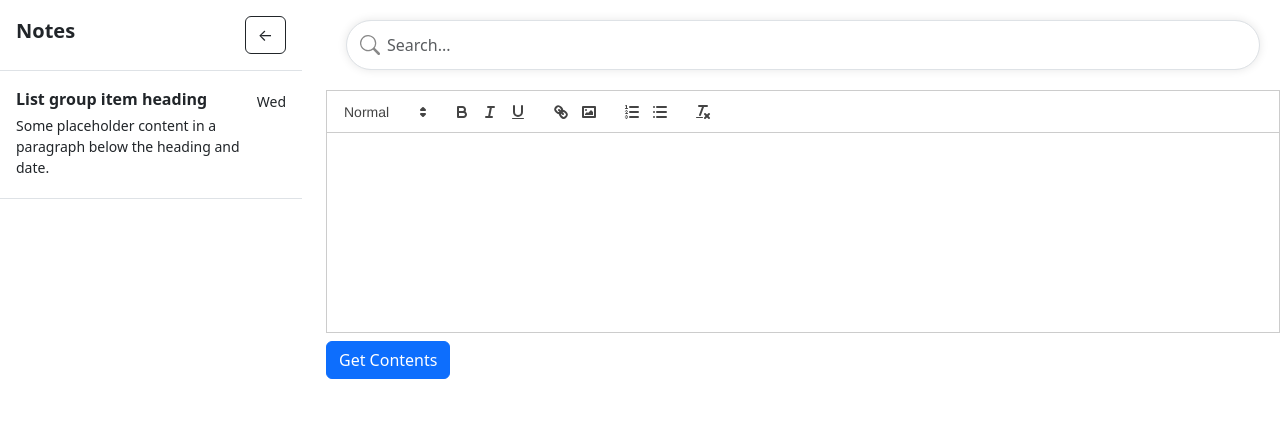
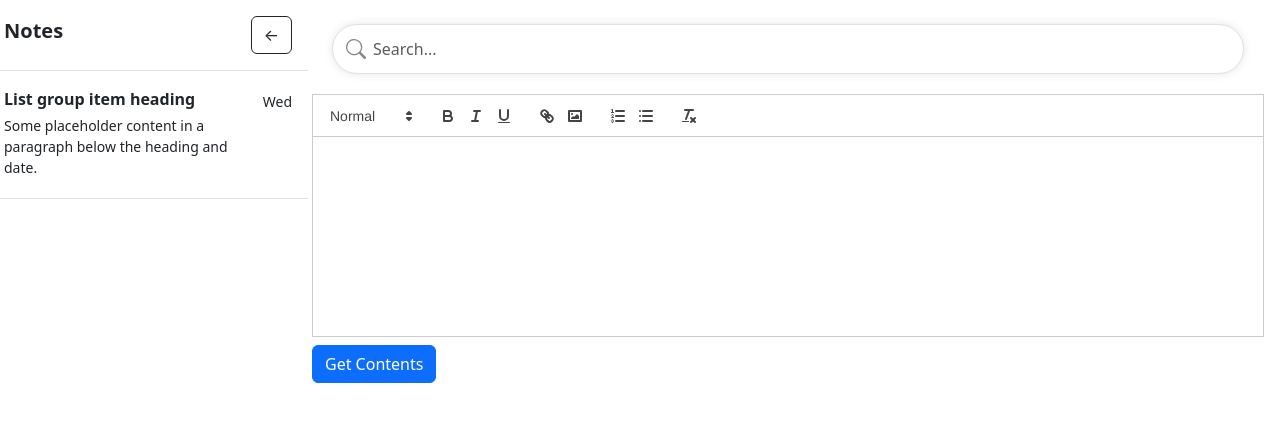
Before and after one commit to alexbalak21/express-notes, a React (Vite) app in the folder react/: page / in a window 1280 px wide. Shown: the top 422 px of the page. Built offline with nearby package versions, Linux system fonts and the light colour scheme.

Commit message:
updated styles

```diff
--- a/react/src/App.tsx
+++ b/react/src/App.tsx
@@ -29,11 +29,11 @@ const App: React.FC = () => {
   };
 
   return (
-    <main className="row">
-      <aside className='col-3'>
+    <main className="row w-100">
+      <aside className='col-3 p-0'>
         <List_group/>
       </aside>
-      <div className="col-9">
+      <div className="col-9 p-1">
         <SearchBar/>
         <Editor ref={quillRef} />
         <button
--- a/react/src/Editor.tsx
+++ b/react/src/Editor.tsx
@@ -24,13 +24,7 @@ const Editor = forwardRef<Quill, {}>((_, ref) => {
   }, [ref]);
 
   return (
-    <div>
-      <div
-        ref={editorRef}
-        className=""
-        style={{ height: '200px', overflowY: 'auto' }}
-      />
-    </div>
+      <div ref={editorRef} className="" style={{ height: '200px', overflowY: 'auto' }}/>
   );
 });
 
--- a/react/src/index.css
+++ b/react/src/index.css
@@ -0,0 +1,4 @@
+*{
+padding: 0;
+margin: 0;
+}
```
